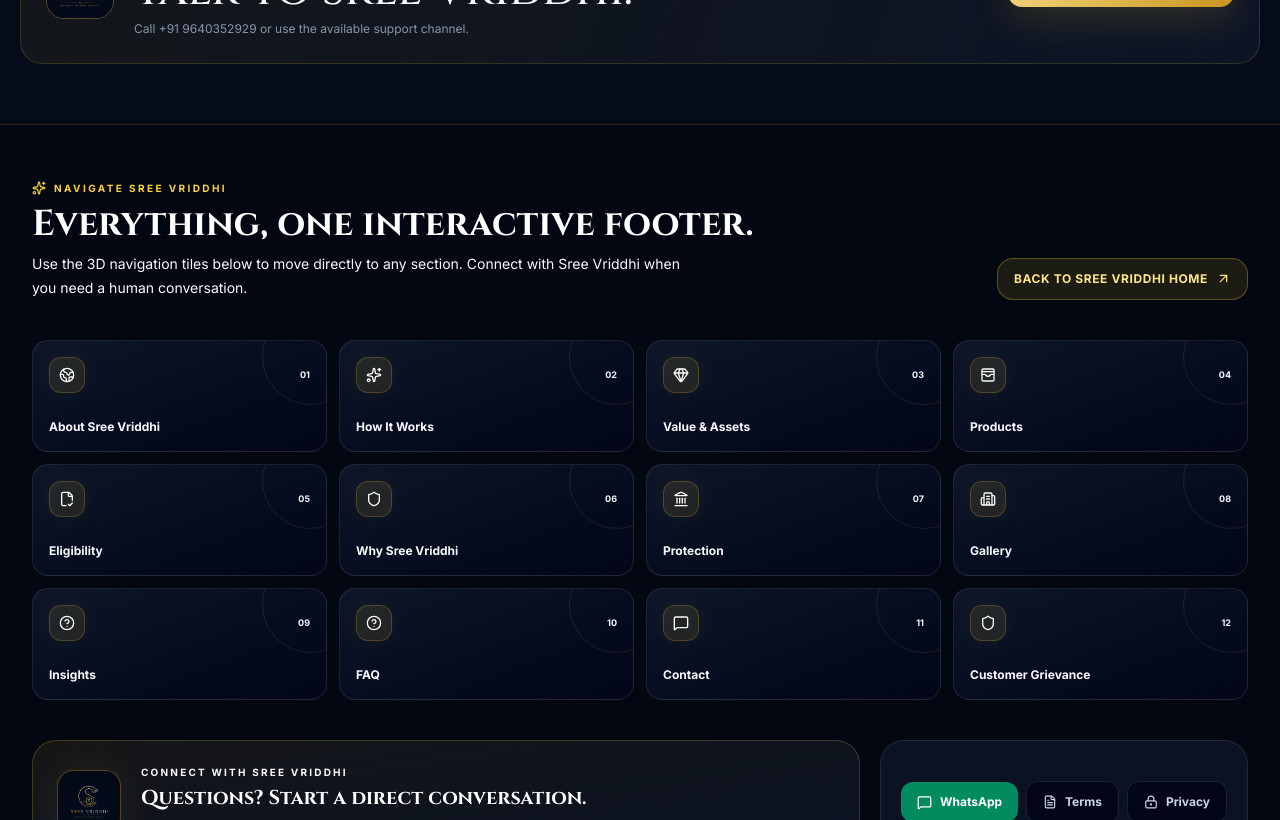
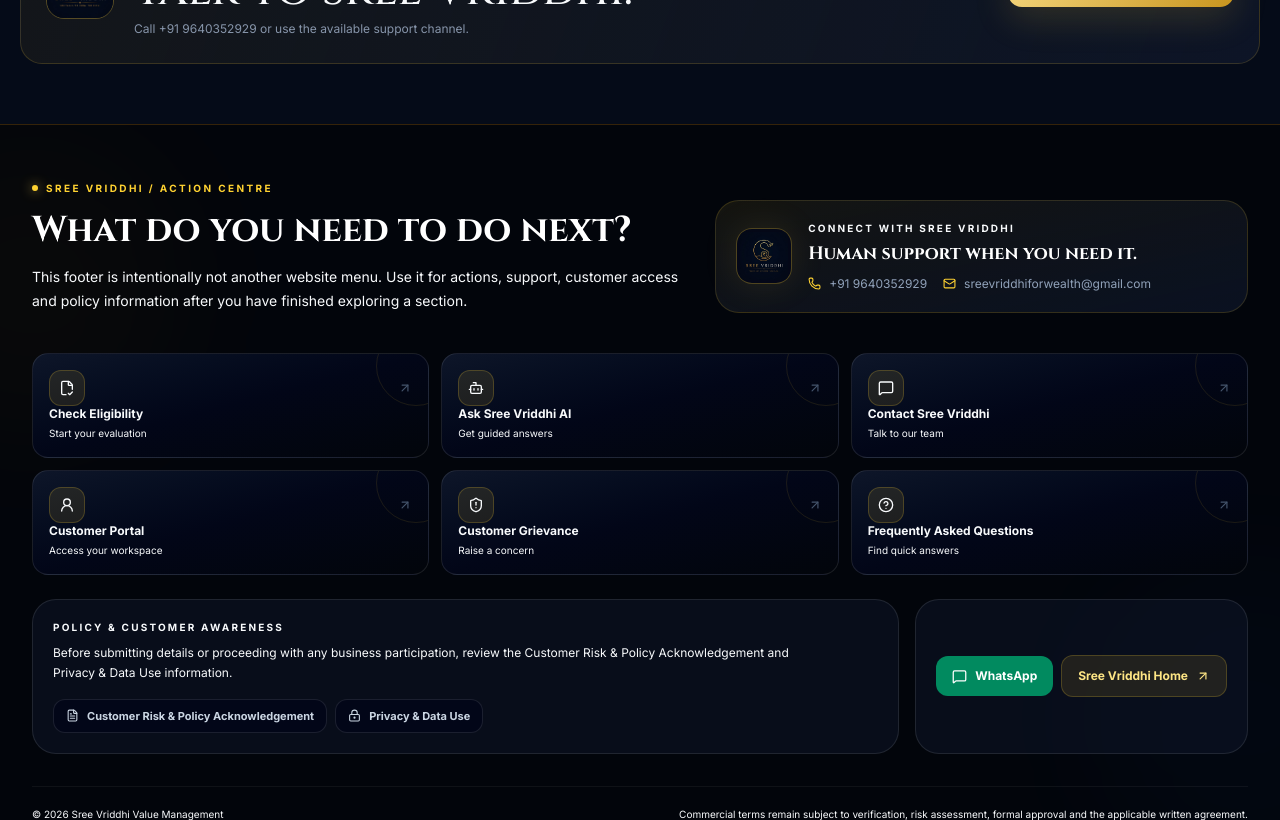
Before and after one commit to liveasyourlike/SreeVriddi, a React (Vite) app: page / in a window 1280 px wide. Shown: the part 1980-2800 px from the top of the page. Built offline with nearby package versions, Linux system fonts and the light colour scheme; no server answers.

Commit message:
refactor: make footer objective oriented and remove duplicate section navigation

```diff
--- a/src/components/layout/Footer.jsx
+++ b/src/components/layout/Footer.jsx
@@ -1,30 +1,56 @@
 import React from 'react';
 import { Link } from 'react-router-dom';
-import { Shield, Phone, Mail, MessageSquare, ArrowUpRight, LockKeyhole, FileText, Sparkles, Gem, WalletCards, FileCheck2, Building2, CircleHelp, Landmark, Globe2 } from 'lucide-react';
+import { ArrowUpRight, Bot, FileCheck2, FileText, HelpCircle, LockKeyhole, Mail, MessageSquare, Phone, ShieldAlert, UserRound } from 'lucide-react';
 import { useSreeVriddhi } from '../../context/SreeVriddhiContext';
 
 const SUPPORT_EMAIL = 'sreevriddhiforwealth@gmail.com';
-const nav = [
-  ['About Sree Vriddhi','/about',Globe2], ['How It Works','/how-it-works',Sparkles], ['Value & Assets','/assets',Gem], ['Products','/products',WalletCards],
-  ['Eligibility','/eligibility',FileCheck2], ['Why Sree Vriddhi','/why-us',Shield], ['Protection','/protection',Landmark], ['Gallery','/gallery',Building2],
-  ['Insights','/insights',CircleHelp], ['FAQ','/faq',CircleHelp], ['Contact','/contact',MessageSquare], ['Customer Grievance','/grievances',Shield],
+
+const actions = [
+  { label: 'Check Eligibility', note: 'Start your evaluation', path: '/eligibility', icon: FileCheck2 },
+  { label: 'Ask Sree Vriddhi AI', note: 'Get guided answers', action: 'chat', icon: Bot },
+  { label: 'Contact Sree Vriddhi', note: 'Talk to our team', path: '/contact', icon: MessageSquare },
+  { label: 'Customer Portal', note: 'Access your workspace', path: '/portal', icon: UserRound },
+  { label: 'Customer Grievance', note: 'Raise a concern', path: '/grievances', icon: ShieldAlert },
+  { label: 'Frequently Asked Questions', note: 'Find quick answers', path: '/faq', icon: HelpCircle },
+];
+
+const legal = [
+  ['Customer Risk & Policy Acknowledgement', '/terms', FileText],
+  ['Privacy & Data Use', '/privacy', LockKeyhole],
 ];
 
 const Footer = () => {
   const { brandSettings } = useSreeVriddhi();
-  return <footer className="relative z-30 overflow-hidden border-t border-amber-500/20 bg-[#030711] text-slate-300">
-    <div className="mx-auto max-w-7xl px-4 py-14 sm:px-6 lg:px-8">
-      <div className="mb-10 flex flex-col gap-5 md:flex-row md:items-end md:justify-between">
-        <div><div className="mb-2 flex items-center gap-2 text-[10px] font-black uppercase tracking-[.24em] text-amber-300"><Sparkles size={14}/> Navigate Sree Vriddhi</div><h2 className="font-serif-brand text-3xl font-bold text-white md:text-4xl">Everything, one interactive footer.</h2><p className="mt-2 max-w-2xl text-sm leading-6 text-slate-500">Use the 3D navigation tiles below to move directly to any section. Connect with Sree Vriddhi when you need a human conversation.</p></div>
-        <Link to="/" className="inline-flex shrink-0 items-center gap-2 rounded-2xl border border-amber-300/30 bg-amber-300/10 px-4 py-3 text-xs font-black uppercase tracking-wider text-amber-200 hover:bg-amber-300/20">Back to Sree Vriddhi Home <ArrowUpRight size={15}/></Link>
+
+  const ActionCard = ({ item }) => {
+    const Icon = item.icon;
+    const className = 'group relative min-h-[104px] overflow-hidden rounded-2xl border border-white/10 bg-gradient-to-br from-slate-900/95 via-slate-950 to-[#02050b] p-4 text-left transition duration-300 hover:-translate-y-1 hover:border-amber-300/40 hover:shadow-[0_20px_55px_rgba(0,0,0,.38)]';
+    const content = <><span className="absolute -right-7 -top-7 h-20 w-20 rounded-full border border-amber-300/10 transition duration-500 group-hover:scale-150 group-hover:rotate-45"/><div className="relative flex h-full flex-col justify-between"><div className="flex items-center justify-between"><span className="grid h-9 w-9 place-items-center rounded-xl border border-amber-300/20 bg-amber-300/10 text-amber-300"><Icon size={16}/></span><ArrowUpRight size={14} className="text-slate-600 transition group-hover:text-amber-300"/></div><div><span className="block text-xs font-bold text-slate-100 group-hover:text-amber-200">{item.label}</span><span className="mt-1 block text-[10px] text-slate-500">{item.note}</span></div></div></>;
+    if (item.action === 'chat') return <button type="button" className={className} onClick={() => window.dispatchEvent(new CustomEvent('sv-open-chat'))}>{content}</button>;
+    return <Link to={item.path} className={className}>{content}</Link>;
+  };
+
+  return <footer className="relative z-30 overflow-hidden border-t border-amber-500/20 bg-[#02050b] text-slate-300">
+    <div className="pointer-events-none absolute inset-0 opacity-50"><div className="absolute -left-32 top-0 h-80 w-80 rounded-full bg-amber-400/5 blur-3xl"/><div className="absolute -right-32 bottom-0 h-80 w-80 rounded-full bg-blue-500/5 blur-3xl"/></div>
+    <div className="relative mx-auto max-w-7xl px-4 py-14 sm:px-6 lg:px-8">
+      <div className="grid gap-8 lg:grid-cols-[1.1fr_.9fr] lg:items-end">
+        <div>
+          <div className="mb-3 flex items-center gap-2 text-[10px] font-black uppercase tracking-[.24em] text-amber-300"><span className="h-1.5 w-1.5 rounded-full bg-amber-300 shadow-[0_0_12px_rgba(252,211,77,.8)]"/> Sree Vriddhi / Action Centre</div>
+          <h2 className="font-serif-brand text-3xl font-bold leading-tight text-white md:text-4xl">What do you need to do next?</h2>
+          <p className="mt-3 max-w-2xl text-sm leading-6 text-slate-500">This footer is intentionally not another website menu. Use it for actions, support, customer access and policy information after you have finished exploring a section.</p>
+        </div>
+        <div className="rounded-3xl border border-amber-300/15 bg-gradient-to-br from-amber-300/[0.08] to-slate-900/70 p-5"><div className="flex items-center gap-4"><div className="grid h-14 w-14 shrink-0 place-items-center overflow-hidden rounded-2xl border border-amber-300/30 bg-slate-950/80 shadow-[0_0_35px_rgba(212,175,55,.12)]"><img src={brandSettings.logoMark || brandSettings.primaryLogo || '/brand/logo-primary.jpeg'} alt="Sree Vriddhi logo" className="h-12 w-12 object-contain"/></div><div><p className="text-[10px] font-black uppercase tracking-[.22em] text-amber-300">CONNECT WITH SREE VRIDDHI</p><h3 className="mt-1 text-lg font-bold text-white">Human support when you need it.</h3><div className="mt-2 flex flex-wrap gap-x-4 gap-y-1 text-xs text-slate-400"><a href={`tel:${brandSettings.phone}`} className="inline-flex items-center gap-2 hover:text-amber-300"><Phone size={13} className="text-amber-300"/>{brandSettings.phone}</a><a href={`mailto:${SUPPORT_EMAIL}`} className="inline-flex items-center gap-2 hover:text-amber-300"><Mail size={13} className="text-amber-300"/>{SUPPORT_EMAIL}</a></div></div></div></div>
       </div>
-      <div className="grid grid-cols-2 gap-3 sm:grid-cols-3 lg:grid-cols-4">
-        {nav.map(([label,path,Icon], i) => <Link key={path} to={path} className="group relative min-h-[112px] overflow-hidden rounded-2xl border border-white/10 bg-gradient-to-br from-slate-900/95 to-slate-950 p-4 transition duration-300 hover:-translate-y-1 hover:rotate-[.4deg] hover:border-amber-300/40 hover:shadow-[0_18px_50px_rgba(0,0,0,.35)]"><div className="absolute -right-8 -top-8 h-24 w-24 rounded-full border border-amber-300/10 transition duration-500 group-hover:scale-125 group-hover:rotate-45"/><div className="relative flex h-full flex-col justify-between"><div className="flex items-center justify-between"><span className="grid h-9 w-9 place-items-center rounded-xl border border-amber-300/20 bg-amber-300/10 text-amber-300 shadow-[0_0_25px_rgba(212,175,55,.08)]"><Icon size={16}/></span><span className="text-[9px] font-black text-slate-600">{String(i+1).padStart(2,'0')}</span></div><span className="text-xs font-bold text-slate-200 transition group-hover:text-amber-200">{label}</span></div></Link>)}
+
+      <div className="mt-10 grid grid-cols-1 gap-3 sm:grid-cols-2 lg:grid-cols-3">
+        {actions.map((item) => <ActionCard key={item.label} item={item}/>)}
       </div>
-      <div className="mt-10 grid gap-5 lg:grid-cols-[1fr_auto]">
-        <div className="rounded-3xl border border-amber-300/20 bg-gradient-to-br from-amber-300/[0.08] to-slate-900/70 p-6"><div className="flex flex-col gap-5 sm:flex-row sm:items-center"><div className="grid h-16 w-16 shrink-0 place-items-center rounded-2xl border border-amber-300/30 bg-slate-950/70 shadow-[0_0_40px_rgba(212,175,55,.12)]"><img src={brandSettings.logoMark || brandSettings.primaryLogo} alt="Sree Vriddhi logo" className="h-12 w-12 object-contain"/></div><div><p className="text-[10px] font-black uppercase tracking-[.22em] text-amber-300">CONNECT WITH SREE VRIDDHI</p><h3 className="mt-1 text-xl font-bold text-white">Questions? Start a direct conversation.</h3><div className="mt-3 flex flex-wrap gap-3 text-xs text-slate-400"><a href={`tel:${brandSettings.phone}`} className="inline-flex items-center gap-2 hover:text-amber-300"><Phone size={14} className="text-amber-300"/>{brandSettings.phone}</a><a href={`mailto:${SUPPORT_EMAIL}`} className="inline-flex items-center gap-2 hover:text-amber-300"><Mail size={14} className="text-amber-300"/>{SUPPORT_EMAIL}</a></div></div></div></div>
-        <div className="flex flex-wrap items-center justify-center gap-2 rounded-3xl border border-white/10 bg-slate-900/70 p-5"><a href={brandSettings.whatsappUrl} target="_blank" rel="noopener noreferrer" className="inline-flex items-center gap-2 rounded-xl bg-emerald-600/90 px-4 py-3 text-xs font-black text-white hover:bg-emerald-500"><MessageSquare size={15}/> WhatsApp</a><Link to="/terms" className="inline-flex items-center gap-2 rounded-xl border border-white/10 bg-slate-950 px-4 py-3 text-xs font-bold hover:border-amber-300/30 hover:text-amber-200"><FileText size={14}/> Terms</Link><Link to="/privacy" className="inline-flex items-center gap-2 rounded-xl border border-white/10 bg-slate-950 px-4 py-3 text-xs font-bold hover:border-amber-300/30 hover:text-amber-200"><LockKeyhole size={14}/> Privacy</Link></div>
+
+      <div className="mt-6 grid gap-4 lg:grid-cols-[1fr_auto]">
+        <div className="rounded-3xl border border-white/10 bg-slate-900/50 p-5"><p className="text-[10px] font-black uppercase tracking-[.22em] text-slate-500">POLICY & CUSTOMER AWARENESS</p><p className="mt-2 max-w-3xl text-xs leading-5 text-slate-400">Before submitting details or proceeding with any business participation, review the Customer Risk & Policy Acknowledgement and Privacy & Data Use information.</p><div className="mt-4 flex flex-wrap gap-2">{legal.map(([label,path,Icon]) => <Link key={path} to={path} className="inline-flex items-center gap-2 rounded-xl border border-white/10 bg-slate-950 px-3 py-2 text-[11px] font-bold text-slate-300 transition hover:border-amber-300/30 hover:text-amber-200"><Icon size={13}/>{label}</Link>)}</div></div>
+        <div className="flex flex-wrap items-center justify-center gap-2 rounded-3xl border border-white/10 bg-slate-900/50 p-5"><a href={brandSettings.whatsappUrl} target="_blank" rel="noopener noreferrer" className="inline-flex items-center gap-2 rounded-xl bg-emerald-600/90 px-4 py-3 text-xs font-black text-white hover:bg-emerald-500"><MessageSquare size={15}/> WhatsApp</a><Link to="/" className="inline-flex items-center gap-2 rounded-xl border border-amber-300/20 bg-amber-300/10 px-4 py-3 text-xs font-bold text-amber-200 hover:bg-amber-300/20">Sree Vriddhi Home <ArrowUpRight size={14}/></Link></div>
       </div>
+
       <div className="mt-8 flex flex-col gap-2 border-t border-white/5 pt-5 text-[10px] text-slate-600 sm:flex-row sm:items-center sm:justify-between"><span>© {new Date().getFullYear()} Sree Vriddhi Value Management</span><span>Commercial terms remain subject to verification, risk assessment, formal approval and the applicable written agreement.</span></div>
     </div>
   </footer>;
```
